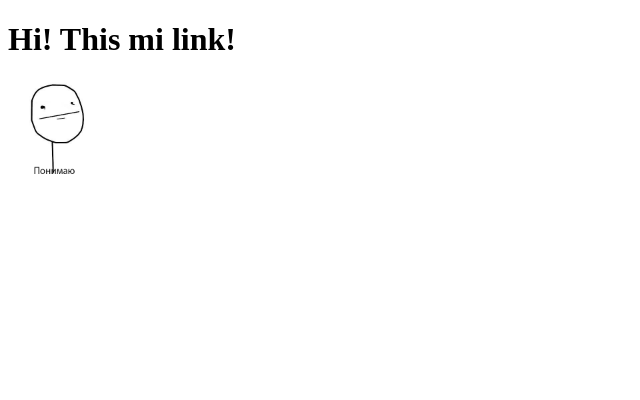
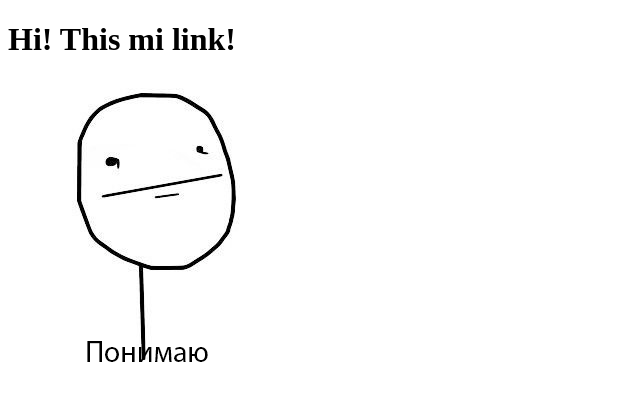
Before and after one commit to Sevclaim012/Sevclaim012.github.io, a plain HTML site: page index.html in a window 1280 px wide. Shown: the whole page, without its empty margins (0-640 px from the left). Drawn offline with Linux system fonts and the light colour scheme.

Commit message:
Update index.html

```diff
--- a/index.html
+++ b/index.html
@@ -8,6 +8,7 @@
 </head>
 <body>
     <h1>Hi! This mi link!</h1>
-    <img src="./tricko-meme-poker-face-panske.png" alt="" width="100">
+    <img src="./tricko-meme-poker-face-panske.png" alt="" width="300
+    ">
 </body>
 </html>
```
